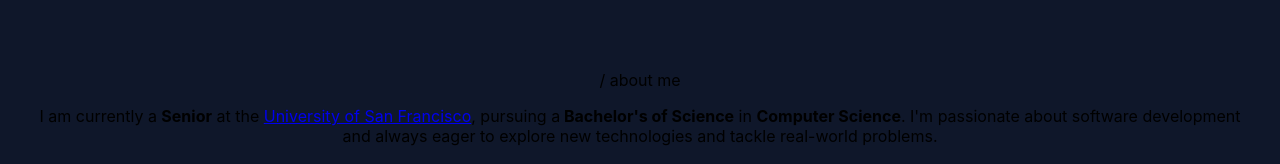
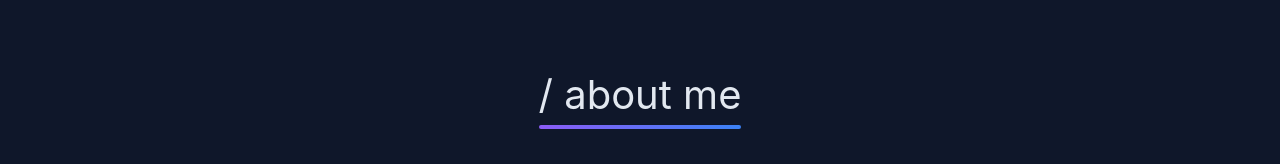
Before and after one commit to matiasagado/myPortfolio, a React (Create React App) app: page / in a window 1280 px wide. Shown: the part 834-998 px from the top of the page. Built offline with nearby package versions, Linux system fonts and the light colour scheme.

Commit message:
add section stlying

```diff
--- a/src/App.css
+++ b/src/App.css
@@ -1,5 +1,6 @@
 .App {
   text-align: center;
+  background-color: #0f172a;
 }
 
 .App-logo {
@@ -41,3 +42,29 @@
   --primary: #8b5cf6;
   --accent: #e2e8f0;
 }
+
+.section {
+  padding: 5rem 2rem;
+  max-width: 1200px;
+  margin: 0 auto;
+}
+
+.section-title {
+  color: var(--accent);
+  font-size: 2.5rem;
+  margin-bottom: 2rem;
+  text-align: center;
+  position: relative;
+  display: inline-block;
+}
+
+.section-title::after {
+  content: "";
+  position: absolute;
+  bottom: -10px;
+  left: 0;
+  width: 100%;
+  height: 4px;
+  background: linear-gradient(90deg, #8b5cf6, #3b82f6);
+  border-radius: 2px;
+}
```
